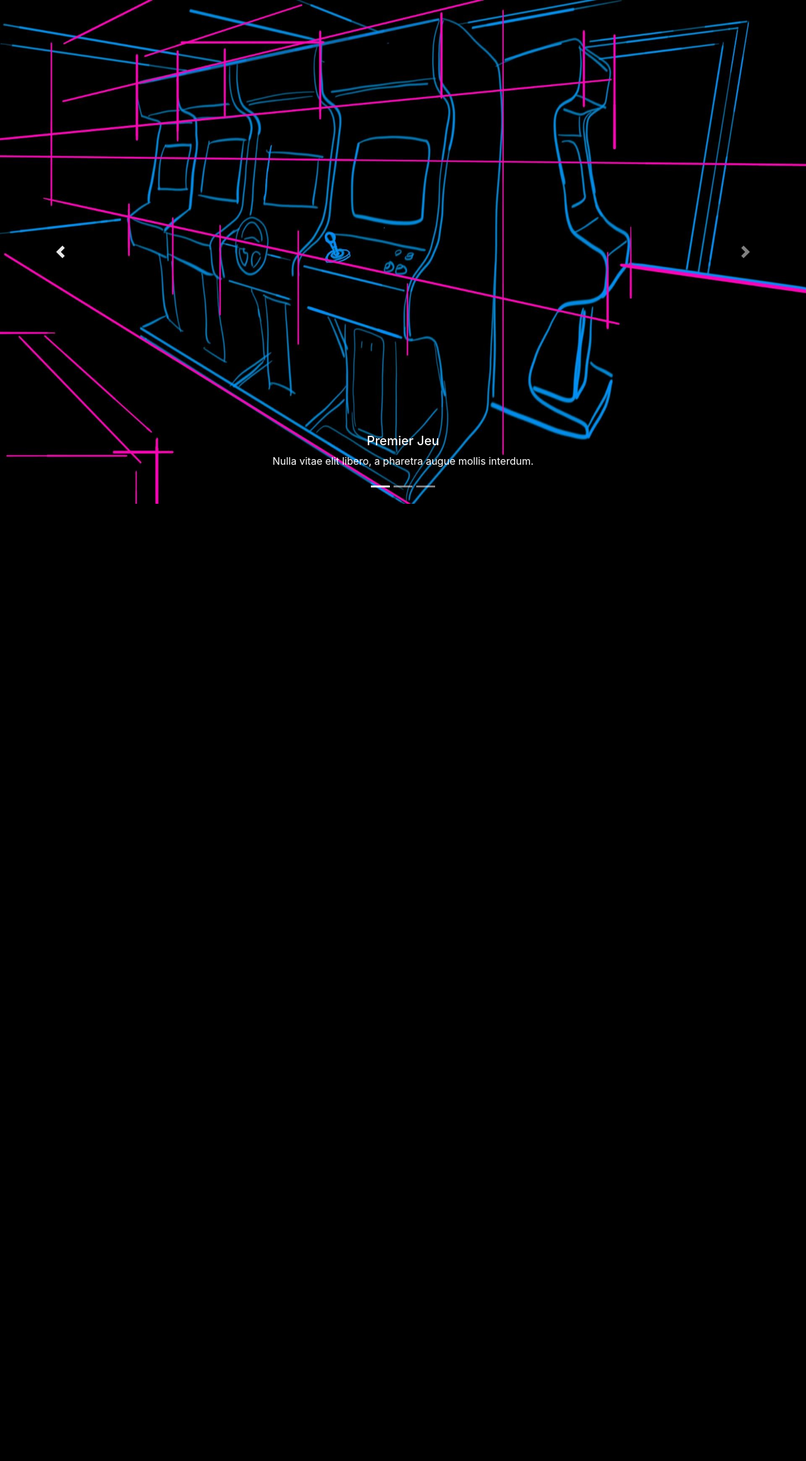
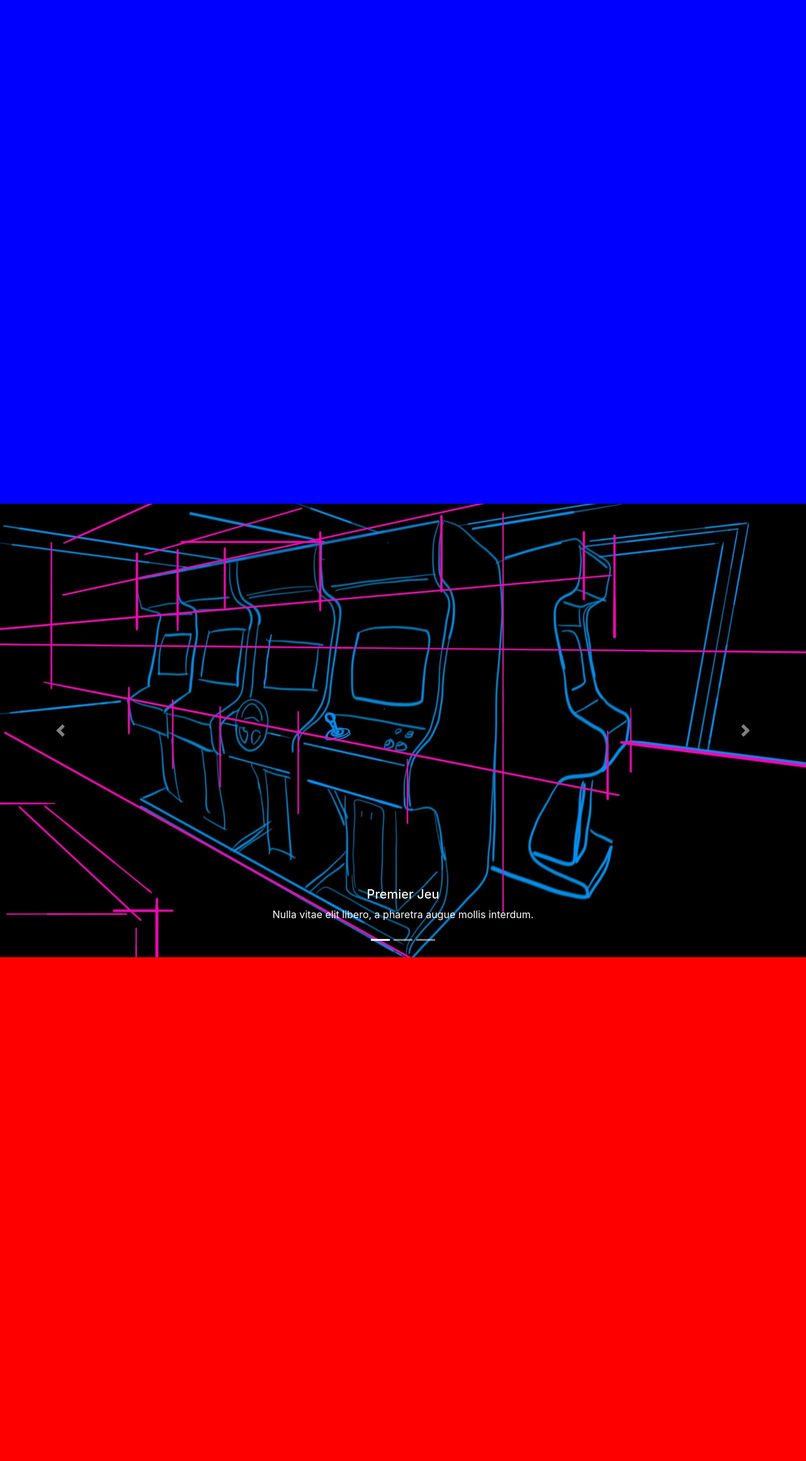
Before and after one commit to chagrdi/hello, a PHP site: page / in a window 1280 px wide. Shown: the whole page at 63% size. Before the commit the page ends 800 px from the top, so only its background shows below. Run offline with PHP 8.4, Linux system fonts and the light colour scheme.

Commit message:
blockgood

```diff
--- a/app/dist/assets/css/style.css
+++ b/app/dist/assets/css/style.css
@@ -1,3 +1,9 @@
-.carousel-item img {
+header {
   height: 100vh;
+  background-color: blue;
 }
+
+.jeux {
+  height: 100vh;
+  background-color: red;
+}
--- a/app/index.html
+++ b/app/index.html
@@ -16,8 +16,18 @@
 
 <body>
 
+  <!-- PREMIER ECRAN LE CLASSEMENT -->
+  <header>
+    <div class="classement">
 
-    <!-- slider -->
+
+    </div>
+  </header>
+  <!-- FIN PREMIER ECRAN LE CLASSEMENT --------------------------->
+
+
+  <!-- DEUXIEME ECRAN SLIDER AVEC TROIS PREMIERS -->
+
     <div class="bd-example">
         <div id="carouselExampleCaptions" class="carousel slide" data-ride="carousel">
           <ol class="carousel-indicators">
@@ -59,7 +69,14 @@
         </div>
       </div>
 
-      <!-- fin du slider -->
+    <!-- DEUXIEME ECRAN SLIDER AVEC TROIS PREMIERS ------------------->
+
+
+    <!-- TROISIEME ECRAN LES 8 AUTRES JEUX -->
+    <section class="jeux">
+
+    </section>
+    <!-- TROISIEME ECRAN LES 8 AUTRES JEUX ---------------------------->
 
     <!-- du js -->
     <script src="https://code.jquery.com/jquery-3.3.1.slim.min.js"
--- a/app/src/assets/sass/style.scss
+++ b/app/src/assets/sass/style.scss
@@ -1,5 +1,9 @@
-.carousel-item{
-    img{
-        height: 100vh;
-    }
+header{
+    height: 100vh;
+    background-color: blue;
 }
+
+.jeux{
+    height: 100vh;
+    background-color: red;
+}
```
